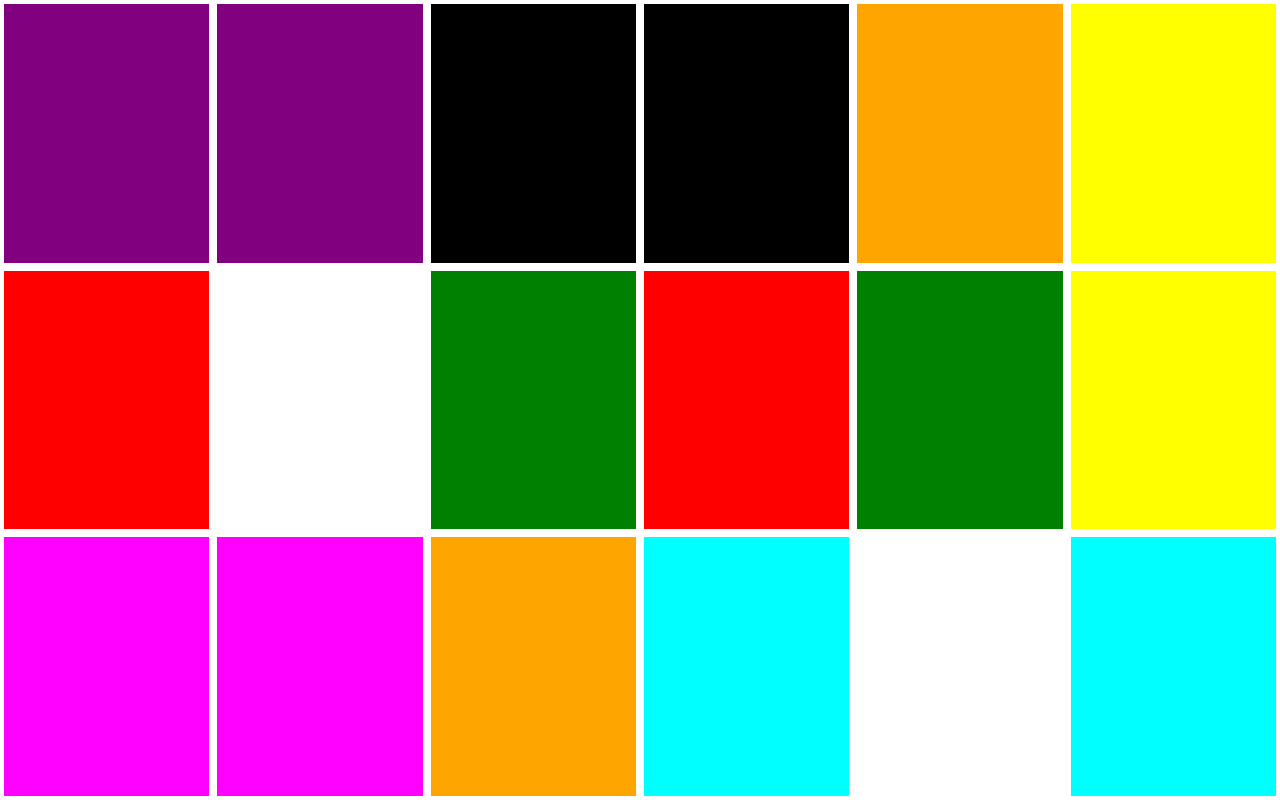
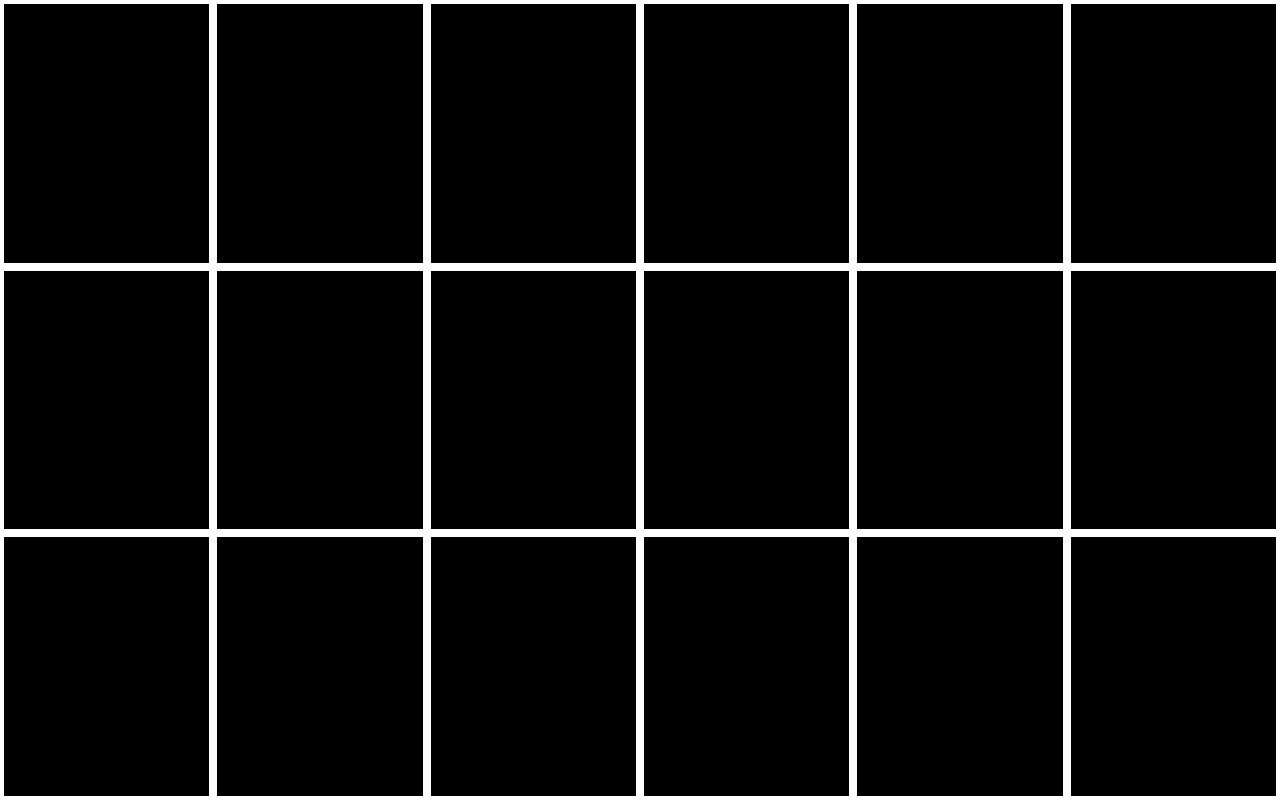
Before and after one commit to PilatMalgo/MemoryGame, a plain HTML site: page index.html in a window 1280 px wide. Drawn offline with Linux system fonts and the light colour scheme.

Commit message:
memory game

```diff
--- a/index.html
+++ b/index.html
@@ -8,27 +8,10 @@
         <link href="https://fonts.googleapis.com/css?family=Roboto:400,500,700|Ubuntu:300,400,500,700&amp;subset=latin-ext" rel="stylesheet">
         <link rel="stylesheet" href="style.css" type="text/css"></link>
 </head>
-<body>
 
-<div></div>
-<div></div>
-<div></div>
-<div></div>
-<div></div>
-<div></div>
-<div></div>
-<div></div>
-<div></div>
-<div></div>
-<div></div>
-<div></div>
-<div></div>
-<div></div>
-<div></div>
-<div></div>
-<div></div>
-<div></div>
+<body id="main">
 
 <script src="memorygame.js"></script>
+
 </body>
 </html>
--- a/memorygame.js
+++ b/memorygame.js
@@ -1,19 +1,104 @@
+const generateTable = function(n, m){
+    for (i = 0; i< n*m; i++){
+        //console.log ("dodaje div");
+        var div = document.createElement("div");
+        document.getElementById ("main").appendChild(div);
+    }
+}
+
 const cardsColor = ["purple", "purple", "yellow", "yellow",
-"green", "green", "white", "white", "black", "black", "red", "red",
+"green", "green", "white", "white", "navy", "navy", "red", "red",
 "magenta", "magenta", "cyan", "cyan", "orange", "orange"];
 
-let cards = document.querySelectorAll ("div")
-cards = [...cards]; //tablica z wszystkimi divami
-//cards = [rozwija listę osiemnastu div i zamienia je na tablice]
 
+
+let cards = "";
+
+const startTime = new Date().getTime();
+//console.log(startTime)
+
+//aktywny element
+let activeCard = "";
+//zmienna przechowująca parę kart będąca tablicą
+const activeCards = [];
+
+
+let gameResult = 0;
+
+//funkcja clickCard, która będzie uruchamiana każdorazowo
+ //po kliknięciu w jeden kwadrat
+const clickCard = function() {
+    activeCard = this;
+
+    if (activeCard == activeCards[0]) return;
+
+    activeCard.classList.remove("hidden");
+
+//jeśli pierwsze klikniecie
+if(activeCards.length === 0) {
+        activeCards [0] = activeCard;
+        console.log("1");
+        return;
+}
+
+//jeśli drugie klikniecie
+else {
+    console.log("2");
+    cards.forEach(card => card.removeEventListener("click", clickCard))
+    activeCards[1] = activeCard;
+    //console.log(activeCards)
+
+    setTimeout(function (){
+
+        if(activeCards[0].className === activeCards[1].className ){
+            console.log('wygrana')
+            activeCards.forEach(card => card.classList.add("off"))
+            gameResult++;
+            cards = cards.filter(card => !card.classList.contains("off"));
+            if(gameResult == gamePairs) {
+                const endTime = new Date().getTime();
+                const gameTime = (endTime - startTime)/1000
+                alert(`Brawo! Twój wynik to: ${gameTime} sekund`)
+                location.reload();
+            }
+        }
+
+        else{
+            console.log("przegrana")
+            activeCards.forEach(card => card.classList.add("hidden"))
+        }
+        activeCard ="";
+        activeCards.length = 0;
+        cards.forEach(card => card.addEventListener("click", clickCard))
+    }, 500)
+
+    }
+
+
+};
 //tworze funkcje nadajace kolory wywolanym divom
 const init = function(){
-    cards.forEach(function(card){
+    generateTable(3,6);
+    cards = document.querySelectorAll ("div");
+    cards = [...cards]; //tablica z wszystkimi divami
+    //cards = [rozwija listę osiemnastu div i zamienia je na tablice]
+    gamePairs = cards.length/2;
+
+    cards.forEach(card =>{
         const position = Math.floor(Math.random() *
         cardsColor.length); //wulosuje 0,12,3,4,...17
         card.classList.add(cardsColor[position]);
         cardsColor.splice(position,1);
     })
+
+    setTimeout(function(){
+        cards.forEach(card =>{
+            card.classList.add("hidden")
+            card.addEventListener("click", clickCard)
+        })
+    }, 2000)
 }
 
-init()
+window.onload = function () {
+    init();
+};
--- a/style.css
+++ b/style.css
@@ -33,8 +33,8 @@ div {
 .white {
     background-color: white;
 }
-.black {
-    background-color: black;
+.navy {
+    background-color: navy;
 }
 .red {
     background-color: red;
```
